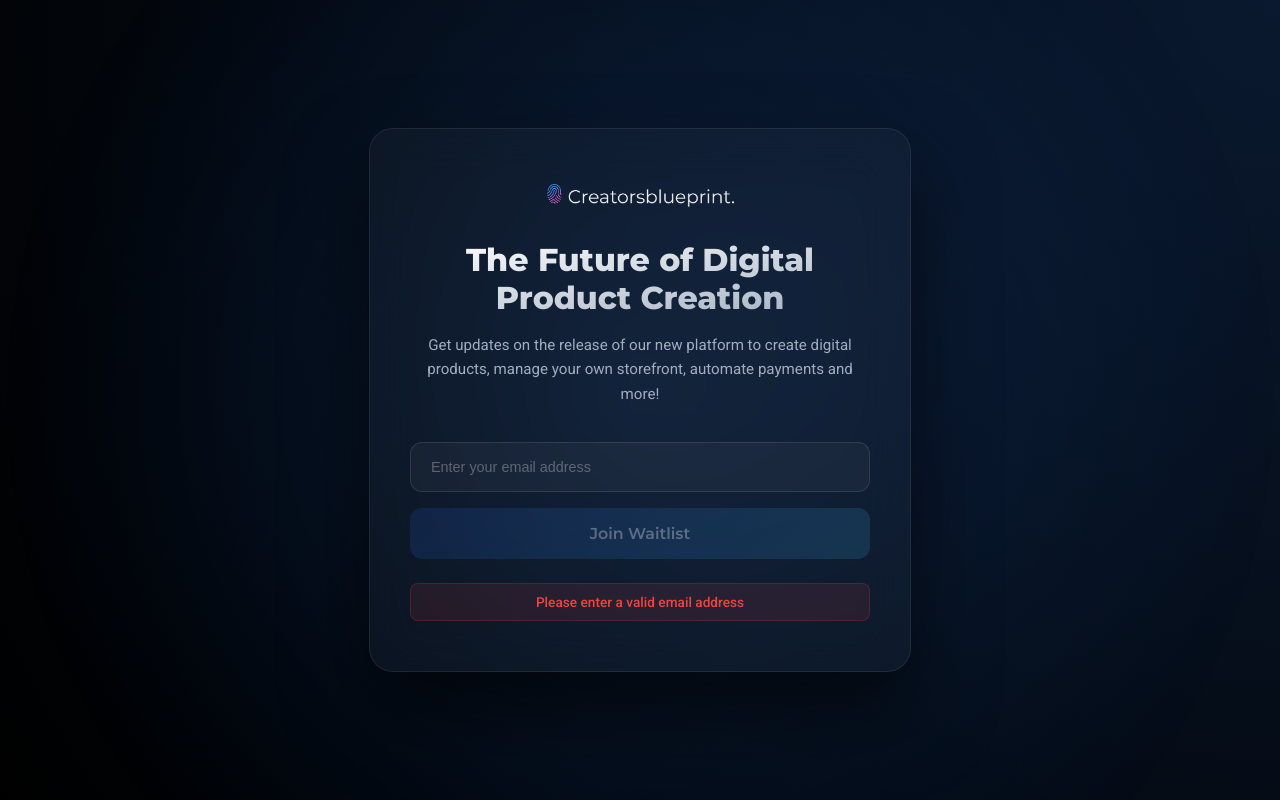
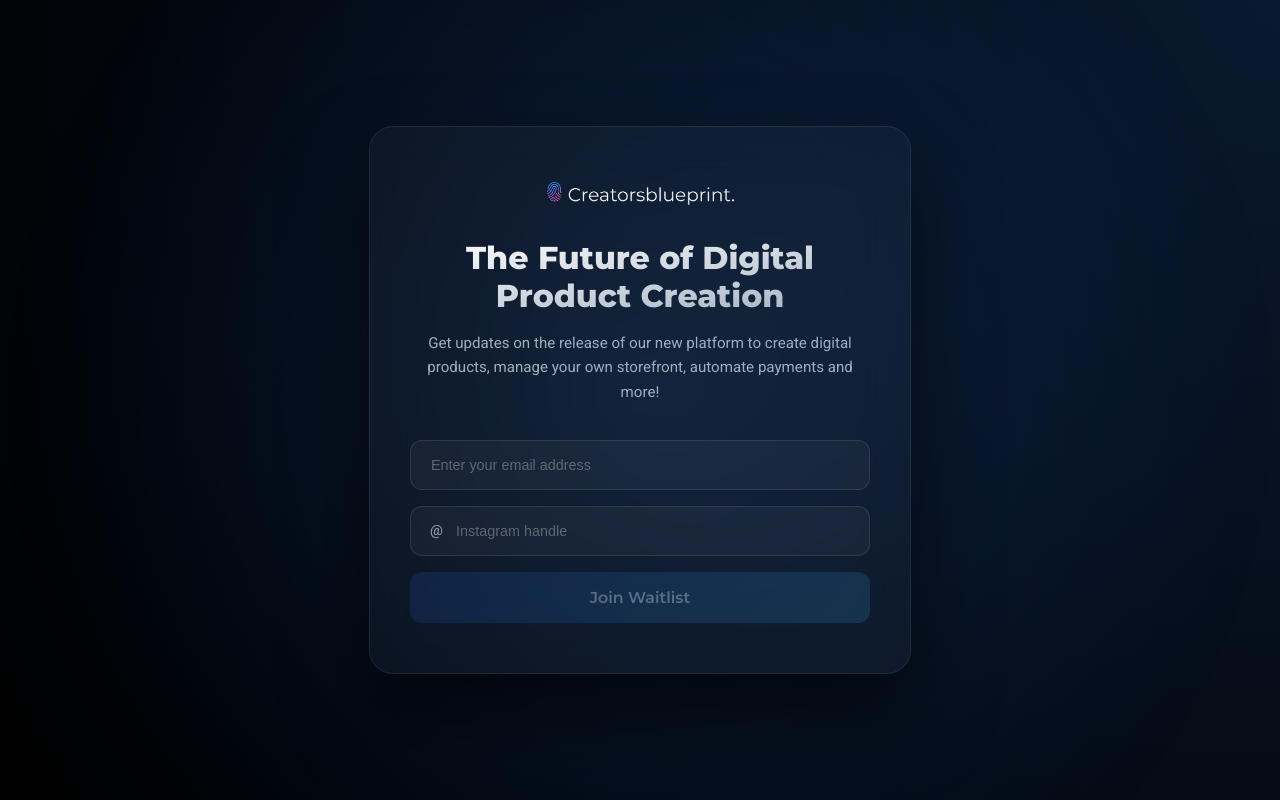
Before and after one commit to LebohangDev/Creatorsblueprint, a React (Vite) app in the folder Creatorsblueprint-Project/: page /waitlist in a window 1280 px wide. Built offline with nearby package versions, Linux system fonts and the light colour scheme.

Commit message:
adding extraction of insta handle too on form

```diff
--- a/Creatorsblueprint-Project/src/Waitlist/Waitlist.jsx
+++ b/Creatorsblueprint-Project/src/Waitlist/Waitlist.jsx
@@ -19,18 +19,21 @@ const itemVariants = {
 
 const Waitlist = () => {
   const [email, setEmail] = useState('');
+  const [instagram, setInstagram] = useState('');
   const [submitted, setSubmitted] = useState(false);
   const [message, setMessage] = useState("");
   const [isValidEmail, setIsValidEmail] = useState(false);
+  const [isValidInsta, setIsValidInsta] = useState(false);
   const [loading, setLoading] = useState(false);
 
   async function addToWaitlist() {
     setLoading(true);
     try {
+      const cleanInsta = instagram.startsWith('@') ? instagram.slice(1) : instagram;
       const res = await fetch('https://creatorsblueprintbackend-648711352735.me-west1.run.app/api/waitlist', {
         method: 'POST',
         headers: { "Content-Type": "application/json" },
-        body: JSON.stringify({ email }),
+        body: JSON.stringify({ email, instagram: cleanInsta }),
       });
       if (!res.ok) {
         const newMessage = "Failed to subscribe user try again";
@@ -53,16 +56,29 @@ const Waitlist = () => {
   }
 
   useEffect(() => {
+
     // Add email regex test
     const emailRegex = /^[^\s@]+@[^\s@]+\.[^\s@]+$/;
-    if (emailRegex.test(email)) {
-      setIsValidEmail(true);
+    const isEmailValid = emailRegex.test(email);
+
+    // Add instagram regex test
+    const cleanInsta = instagram.startsWith('@') ? instagram.slice(1) : instagram;
+    const instaRegex = /^[a-zA-Z0-9._]{1,30}$/;
+    const isInstaValid = instaRegex.test(cleanInsta);
+
+    setIsValidEmail(isEmailValid);
+    setIsValidInsta(isInstaValid);
+
+    if (email.length > 0 && !isEmailValid) {
+      setMessage("Please enter a valid email address");
+    } else if (instagram.length > 0 && !isInstaValid) {
+      setMessage("Please enter a valid Instagram handle");
+    } else if (email.length === 0 || instagram.length === 0) {
+      setMessage(""); // Clear message if one is empty but no invalid typing
+    } else {
       setMessage("");
-    } else {
-      setIsValidEmail(false);
-      setMessage("Please enter a valid email address");
     }
-  }, [email])
+  }, [email, instagram])
 
   const handleSubmit = async (e) => {
     e.preventDefault();
@@ -71,9 +87,8 @@ const Waitlist = () => {
 
     setMessage(""); // clear previous messages
 
-    if (email) {
+    if (email && instagram) {
       await addToWaitlist();
-      setLoading(true);
       setLoading(false);
     }
   };
@@ -111,7 +126,20 @@ const Waitlist = () => {
               }}
               required
             />
-            <button type="submit" disabled={!isValidEmail} className={styles.submitButton}>
+            <div className={styles.inputWrapper}>
+              <span className={styles.atSymbol}>@</span>
+              <input
+                type="text"
+                placeholder="Instagram handle"
+                className={`${styles.inputField} ${styles.inputFieldWithIcon}`}
+                value={instagram}
+                onChange={(e) => {
+                  setInstagram(e.target.value);
+                }}
+                required
+              />
+            </div>
+            <button type="submit" disabled={!isValidEmail || !isValidInsta || loading} className={styles.submitButton}>
               {loading ? "Submitting..." : "Join Waitlist"}
             </button>
             <p className={styles.message}>{message}</p>
--- a/Creatorsblueprint-Project/src/Waitlist/Waitlist.module.css
+++ b/Creatorsblueprint-Project/src/Waitlist/Waitlist.module.css
@@ -151,6 +151,26 @@
   color: rgba(255, 255, 255, 0.3);
 }
 
+.inputWrapper {
+  position: relative;
+  display: flex;
+  align-items: center;
+  width: 100%;
+}
+
+.atSymbol {
+  position: absolute;
+  left: 20px;
+  color: rgba(255, 255, 255, 0.5);
+  font-size: 1rem;
+  pointer-events: none;
+  font-weight: 500;
+}
+
+.inputFieldWithIcon {
+  padding-left: 45px;
+}
+
 .submitButton {
   font-family: 'Montserrat', sans-serif;
   width: 100%;
```
